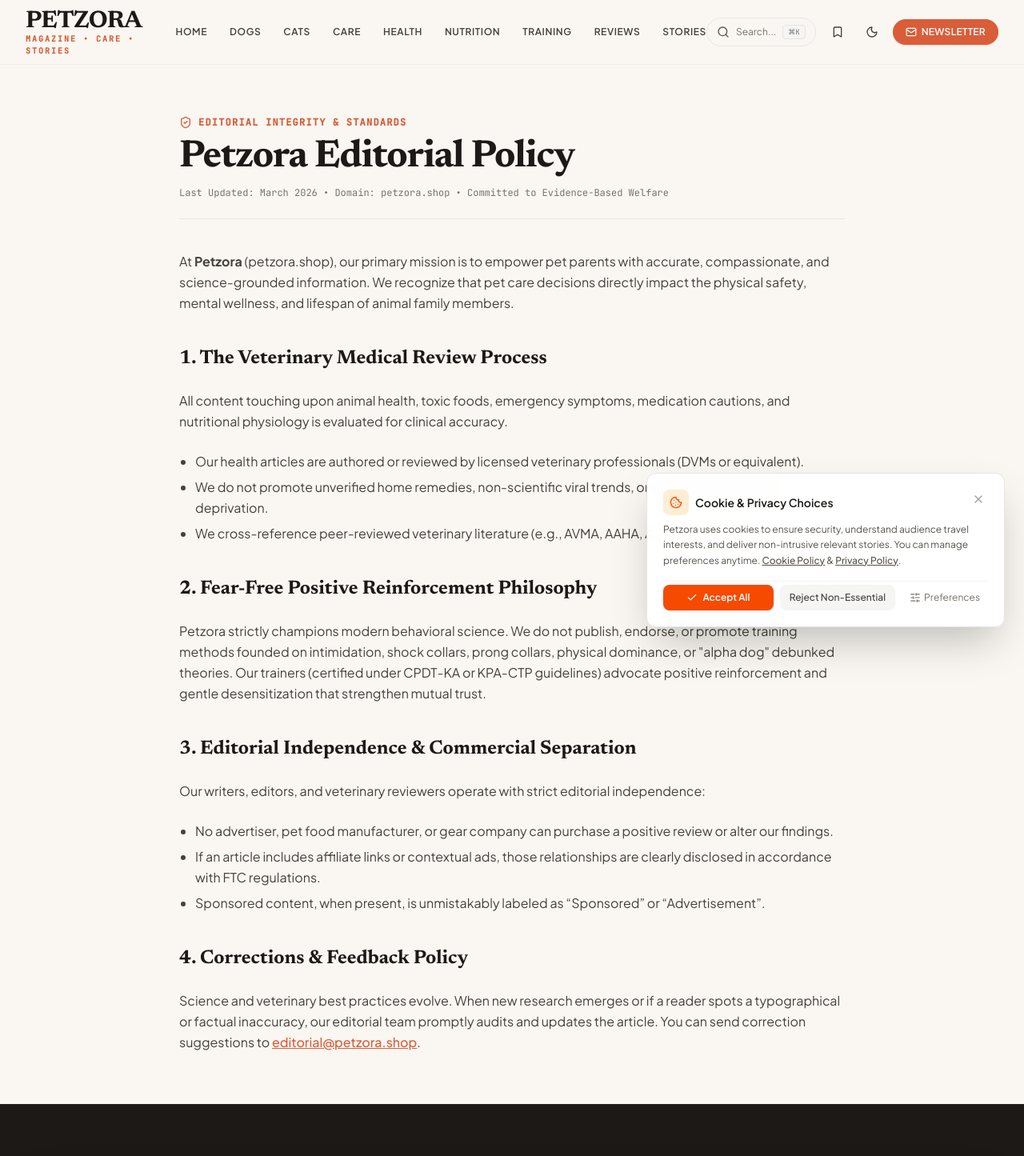
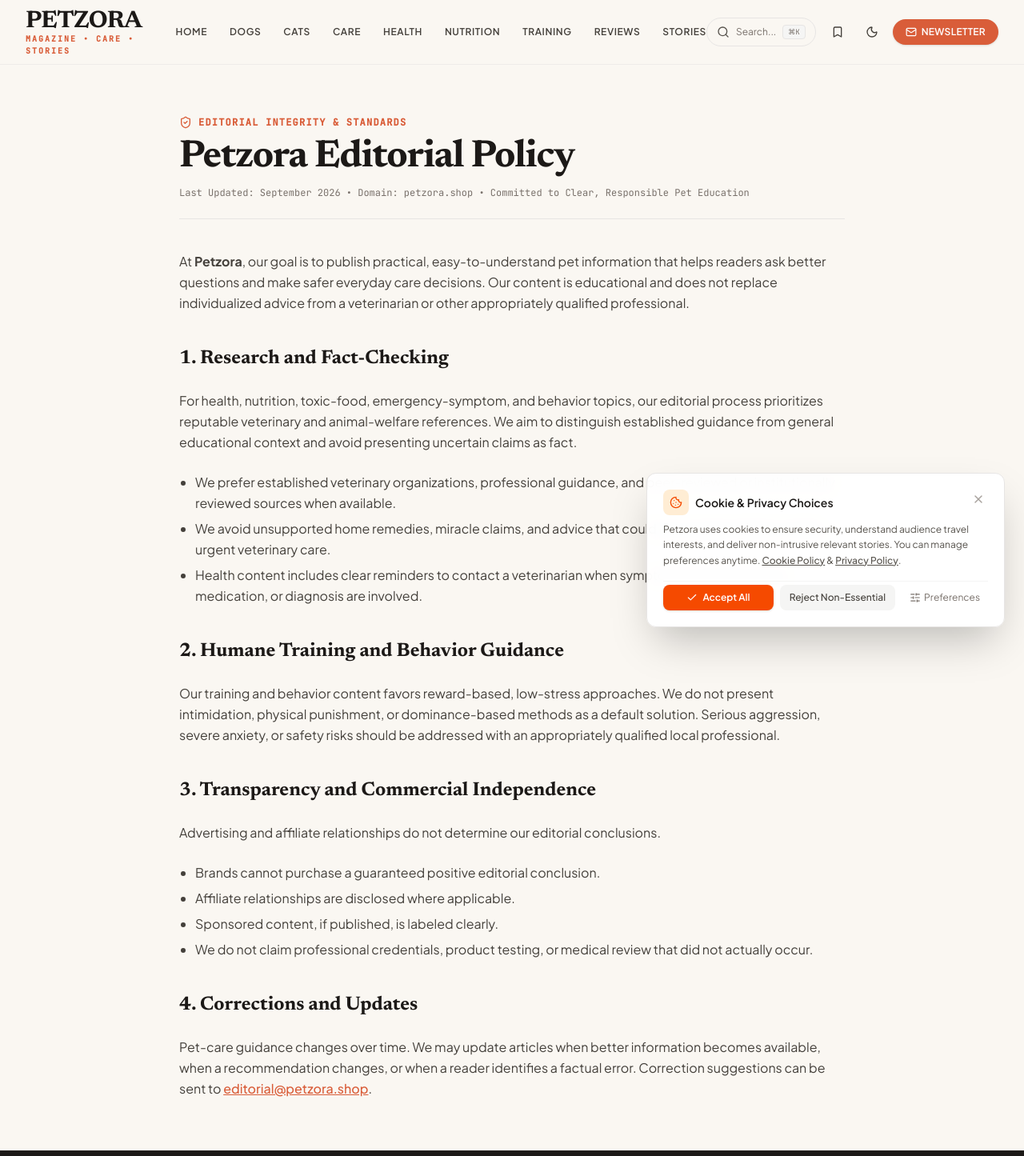
Before and after one commit to emonahmedea127-rgb/Petzora, a React (Vite) app: page /editorial-policy in a window 1280 px wide. Shown: the top 1445 px of the page at 80% size. Built offline with nearby package versions, Linux system fonts and the light colour scheme; no server answers.

Commit message:
Make editorial policy claims accurate and transparent

```diff
--- a/src/pages/EditorialPolicyPage.tsx
+++ b/src/pages/EditorialPolicyPage.tsx
@@ -1,6 +1,5 @@
 import React from 'react';
-import { Link } from 'react-router-dom';
-import { ShieldCheck, Award, CheckCircle2, Heart, Scale } from 'lucide-react';
+import { ShieldCheck } from 'lucide-react';
 import { SEO } from '../components/SEO';
 
 export const EditorialPolicyPage: React.FC = () => {
@@ -8,7 +7,7 @@
     <div className="py-8 sm:py-16 bg-[#FAF7F2] dark:bg-stone-950 text-stone-900 dark:text-stone-100 min-h-screen transition-colors">
       <SEO
         title="Editorial Policy &amp; Fact-Checking Standards | Petzora"
-        description="Learn how Petzora researches, writes, fact-checks, and medically reviews dog and cat care guides to ensure accuracy, safety, and Fear-Free welfare."
+        description="Learn how Petzora researches, writes, fact-checks, updates, and clearly scopes dog and cat care guides for accuracy, usefulness, and animal welfare."
         canonicalUrl="https://www.petzora.shop/editorial-policy"
         breadcrumbs={[
           { name: 'Home', url: '/' },
@@ -23,29 +22,34 @@
             <span>EDITORIAL INTEGRITY &amp; STANDARDS</span>
           </div>
           <h1 className="text-3xl sm:text-5xl font-serif font-black tracking-tight text-stone-900 dark:text-white">Petzora Editorial Policy</h1>
-          <p className="text-xs font-mono text-stone-500">Last Updated: March 2026 &bull; Domain: petzora.shop &bull; Committed to Evidence-Based Welfare</p>
+          <p className="text-xs font-mono text-stone-500">Last Updated: September 2026 &bull; Domain: petzora.shop &bull; Committed to Clear, Responsible Pet Education</p>
         </header>
 
         <article className="prose prose-stone dark:prose-invert max-w-none text-stone-700 dark:text-stone-300 space-y-6 text-sm sm:text-base leading-relaxed">
-          <p>At <strong>Petzora</strong> (petzora.shop), our primary mission is to empower pet parents with accurate, compassionate, and science-grounded information. We recognize that pet care decisions directly impact the physical safety, mental wellness, and lifespan of animal family members.</p>
-          <h2 className="text-xl sm:text-2xl font-serif font-bold text-stone-900 dark:text-white pt-4">1. The Veterinary Medical Review Process</h2>
-          <p>All content touching upon animal health, toxic foods, emergency symptoms, medication cautions, and nutritional physiology is evaluated for clinical accuracy.</p>
+          <p>At <strong>Petzora</strong>, our goal is to publish practical, easy-to-understand pet information that helps readers ask better questions and make safer everyday care decisions. Our content is educational and does not replace individualized advice from a veterinarian or other appropriately qualified professional.</p>
+
+          <h2 className="text-xl sm:text-2xl font-serif font-bold text-stone-900 dark:text-white pt-4">1. Research and Fact-Checking</h2>
+          <p>For health, nutrition, toxic-food, emergency-symptom, and behavior topics, our editorial process prioritizes reputable veterinary and animal-welfare references. We aim to distinguish established guidance from general educational context and avoid presenting uncertain claims as fact.</p>
           <ul className="list-disc pl-5 space-y-1.5">
-            <li>Our health articles are authored or reviewed by licensed veterinary professionals (DVMs or equivalent).</li>
-            <li>We do not promote unverified home remedies, non-scientific viral trends, or dangerous nutritional deprivation.</li>
-            <li>We cross-reference peer-reviewed veterinary literature (e.g., AVMA, AAHA, ACVIM guidelines).</li>
+            <li>We prefer established veterinary organizations, professional guidance, and peer-reviewed or institutionally reviewed sources when available.</li>
+            <li>We avoid unsupported home remedies, miracle claims, and advice that could encourage readers to delay urgent veterinary care.</li>
+            <li>Health content includes clear reminders to contact a veterinarian when symptoms, poisoning, injury, medication, or diagnosis are involved.</li>
           </ul>
-          <h2 className="text-xl sm:text-2xl font-serif font-bold text-stone-900 dark:text-white pt-4">2. Fear-Free Positive Reinforcement Philosophy</h2>
-          <p>Petzora strictly champions modern behavioral science. We do not publish, endorse, or promote training methods founded on intimidation, shock collars, prong collars, physical dominance, or "alpha dog" debunked theories. Our trainers (certified under CPDT-KA or KPA-CTP guidelines) advocate positive reinforcement and gentle desensitization that strengthen mutual trust.</p>
-          <h2 className="text-xl sm:text-2xl font-serif font-bold text-stone-900 dark:text-white pt-4">3. Editorial Independence &amp; Commercial Separation</h2>
-          <p>Our writers, editors, and veterinary reviewers operate with strict editorial independence:</p>
+
+          <h2 className="text-xl sm:text-2xl font-serif font-bold text-stone-900 dark:text-white pt-4">2. Humane Training and Behavior Guidance</h2>
+          <p>Our training and behavior content favors reward-based, low-stress approaches. We do not present intimidation, physical punishment, or dominance-based methods as a default solution. Serious aggression, severe anxiety, or safety risks should be addressed with an appropriately qualified local professional.</p>
+
+          <h2 className="text-xl sm:text-2xl font-serif font-bold text-stone-900 dark:text-white pt-4">3. Transparency and Commercial Independence</h2>
+          <p>Advertising and affiliate relationships do not determine our editorial conclusions.</p>
           <ul className="list-disc pl-5 space-y-1.5">
-            <li>No advertiser, pet food manufacturer, or gear company can purchase a positive review or alter our findings.</li>
-            <li>If an article includes affiliate links or contextual ads, those relationships are clearly disclosed in accordance with FTC regulations.</li>
-            <li>Sponsored content, when present, is unmistakably labeled as &ldquo;Sponsored&rdquo; or &ldquo;Advertisement&rdquo;.</li>
+            <li>Brands cannot purchase a guaranteed positive editorial conclusion.</li>
+            <li>Affiliate relationships are disclosed where applicable.</li>
+            <li>Sponsored content, if published, is labeled clearly.</li>
+            <li>We do not claim professional credentials, product testing, or medical review that did not actually occur.</li>
           </ul>
-          <h2 className="text-xl sm:text-2xl font-serif font-bold text-stone-900 dark:text-white pt-4">4. Corrections &amp; Feedback Policy</h2>
-          <p>Science and veterinary best practices evolve. When new research emerges or if a reader spots a typographical or factual inaccuracy, our editorial team promptly audits and updates the article. You can send correction suggestions to{' '}<a href="mailto:editorial@petzora.shop" className="text-[#D95D39] font-medium underline">editorial@petzora.shop</a>.</p>
+
+          <h2 className="text-xl sm:text-2xl font-serif font-bold text-stone-900 dark:text-white pt-4">4. Corrections and Updates</h2>
+          <p>Pet-care guidance changes over time. We may update articles when better information becomes available, when a recommendation changes, or when a reader identifies a factual error. Correction suggestions can be sent to <a href="mailto:editorial@petzora.shop" className="text-[#D95D39] font-medium underline">editorial@petzora.shop</a>.</p>
         </article>
       </div>
     </div>
```
